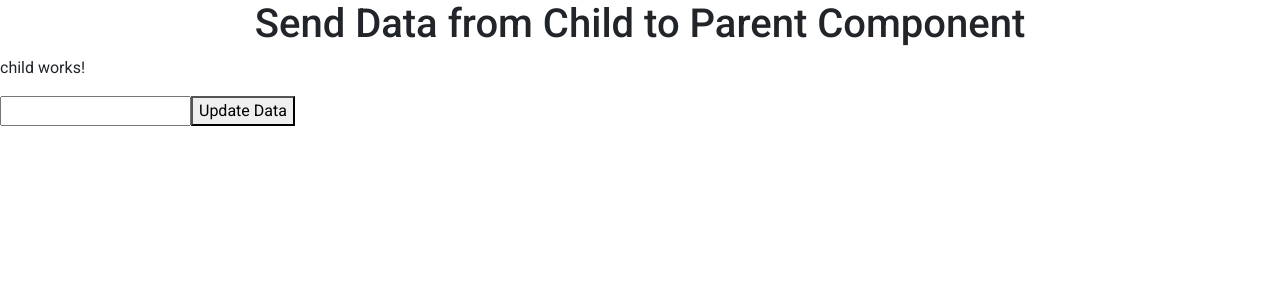
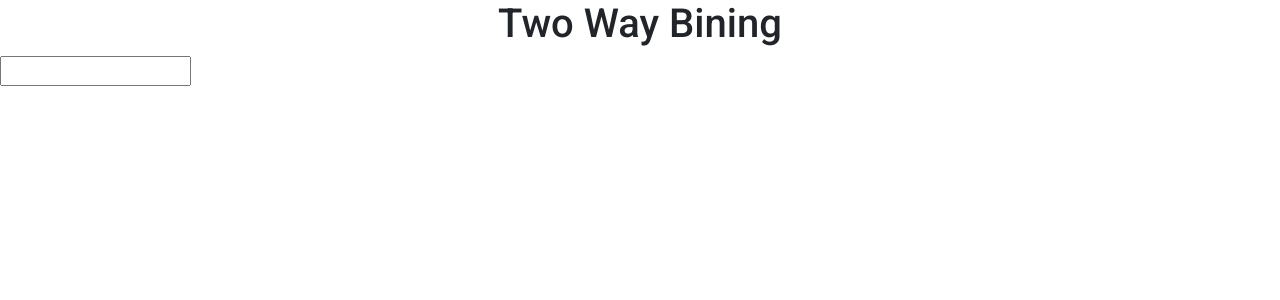
Before and after one commit to faisalmoinuddin99/ProductShut_FrontEnd, an Angular app: page / in a window 1280 px wide. Shown: the top 300 px of the page. Built offline with nearby package versions, Linux system fonts and the light colour scheme.

Commit message:
Two Way Binding

```diff
--- a/src/app/app.component.html
+++ b/src/app/app.component.html
@@ -1,5 +1,5 @@
 <h1 class="head">{{title}}</h1>
 
-<app-child (updateDataEvent)="updateData($event)"></app-child>
+<input type="text" name="" id="" [(ngModel)] = "name">
 
-<p>{{receiveFromChild}}</p>
+<h2>{{name}}</h2>
--- a/src/app/app.component.ts
+++ b/src/app/app.component.ts
@@ -7,13 +7,7 @@ import { Component } from '@angular/core';
   styleUrls: ['./app.component.css']
 })
 export class AppComponent {
-  title: string = 'Send Data from Child to Parent Component';
+  title: string = 'Two Way Bining';
 
-  receiveFromChild  = ""
-
-  updateData(item : string){
-    console.log(item);
-    this.receiveFromChild = item
-  }
-
+ name: any
 }
```
